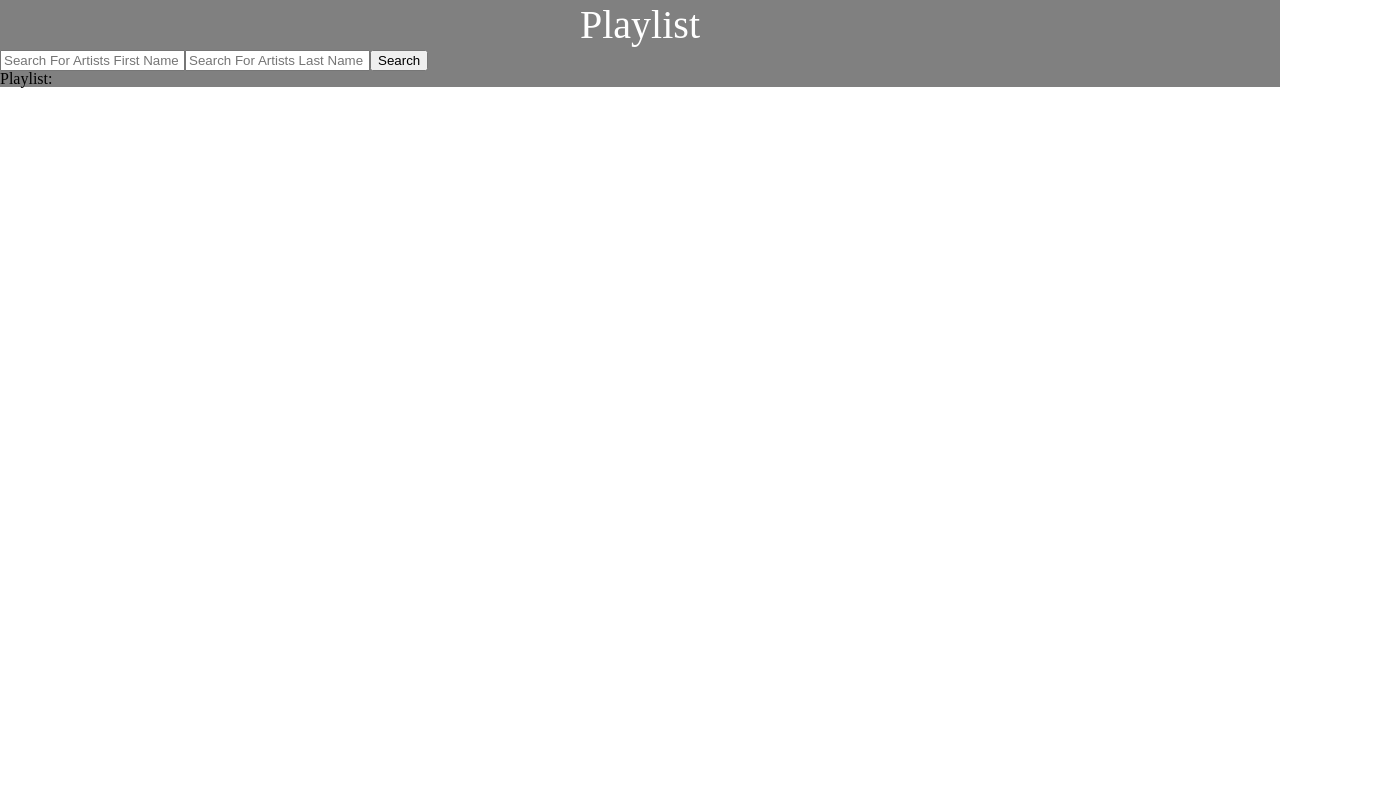
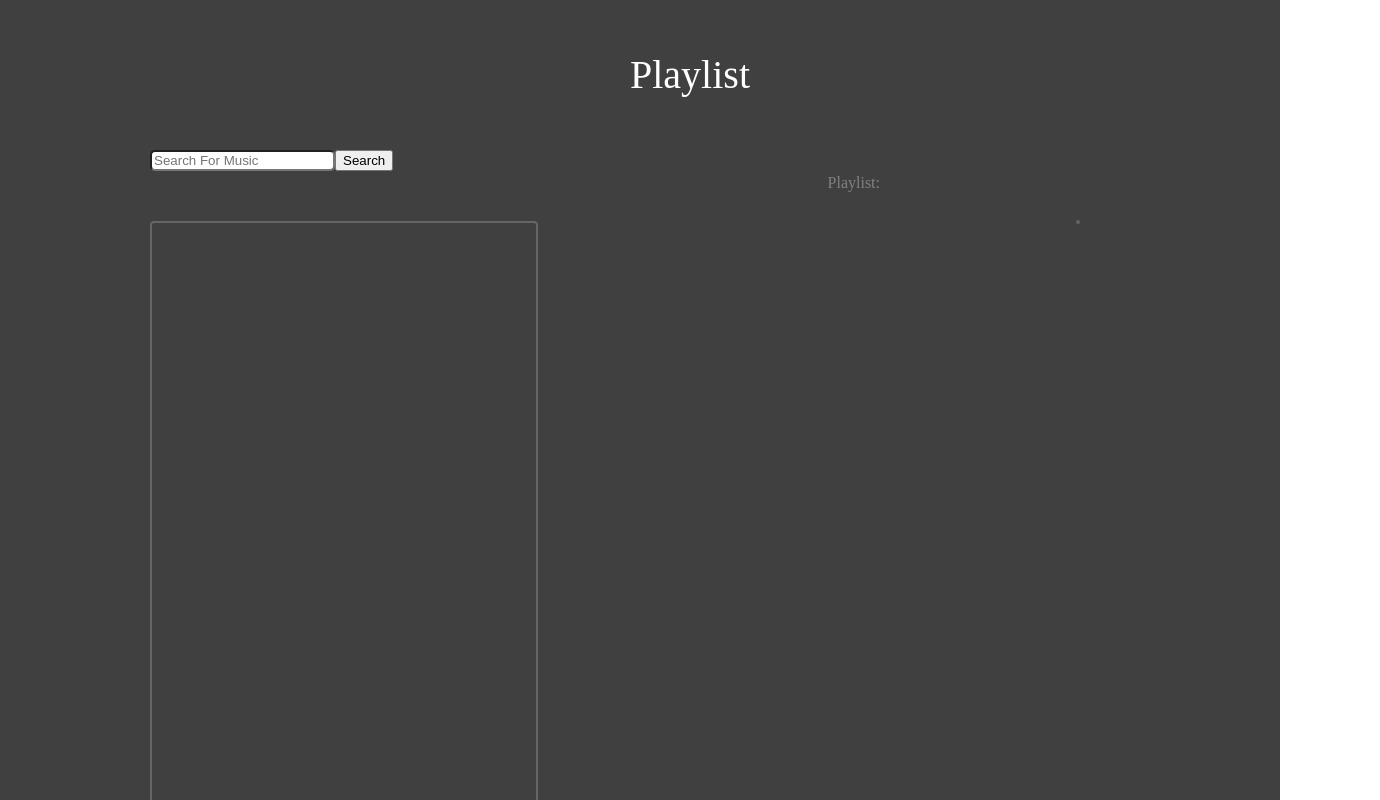
Before and after one commit to jmarc21/PersonalProject1, a React (Create React App) app: page / in a window 1280 px wide. Shown: the top 800 px of the page, 1380 px wide, since content can reach past the window. Built offline with nearby package versions, Linux system fonts and the light colour scheme.

Commit message:
final commit for 11-dec-2017

```diff
--- a/src/App.css
+++ b/src/App.css
@@ -1,3 +1,3 @@
 .app{
-    background: gray;
+    background: rgb(65, 64, 64);
 }
--- a/src/App.js
+++ b/src/App.js
@@ -10,8 +10,8 @@ class App extends Component {
   render() {
     return (
       <div className='app'>
-      <Header />
-      <Search />
+        <Header />
+        <Search />
       </div>
     );
   }
--- a/src/Components/Header/Header.css
+++ b/src/Components/Header/Header.css
@@ -1,9 +1,10 @@
 section{
-    width: 100vw;
+    width: 100%;
     height: 50px;
     display: flex;
     align-items: center;
     justify-content: center;
+    padding: 50px;
 }
 
 .main-title{
--- a/src/Components/Search/Search.css
+++ b/src/Components/Search/Search.css
@@ -0,0 +1,53 @@
+.screen{
+
+}
+.search-input{
+    margin: 0 0 0 150px;
+    border-radius: 5px;
+}
+.content{
+    display: flex;
+    flex-direction: column;
+    justify-content: center;
+}
+ .list{
+    width: 30%;
+    height: 900px;
+    margin: 50px 0 0 150px;
+    color: gray;
+    border: 2px solid rgb(103, 100, 100);
+    border-radius: 4px;
+}
+.playlist{
+    position: absolute;
+    top: 220px;
+    right: 200px;
+    color: gray;
+    border: 2px solid rgb(103, 100, 100);
+    border-radius: 4px;
+}
+.playlist-title{
+    position: absolute;
+    top: 175px;
+    right: 400px;
+    color: gray;
+}
+.playlist-items{
+    color: gray;
+}
+.playlist-button{
+    background: none;
+    border: none;
+}
+.button-delete{
+    background: none;
+    border: none;
+}
+.button-up{
+    background: none;
+    border: none;
+}
+.button-down{
+    background: none;
+    border: none;
+}
--- a/src/Components/Search/Search.js
+++ b/src/Components/Search/Search.js
@@ -9,7 +9,8 @@ export default class Search extends Component {
             artistfirst: '',
             artistlast: '',
             artistRes: [],
-            playlist: []
+            playlist: [],
+            id: 0
         }
     }
 
@@ -20,38 +21,63 @@ export default class Search extends Component {
             artistfirst: val
 
         })
-        console.log(this.state.artistfirst)
-    }
-    updateArtistsLast(val) {
-        this.setState({
-            artistlast: val
-
-        })
-        console.log(this.state.artistlast)
     }
 
     getArtist() {
         let first = this.state.artistfirst;
-        let last = this.state.artistlast;
-        let promise = axios.get(`https://itunes.apple.com/search?term=${first}+${last}&music&limit=10`)
+        let promise = axios.get(`https://itunes.apple.com/search?term=${first}+&music&limit=10`)
         promise.then(res => {
             this.setState({
                 artistRes: res.data.results
             })
-             console.log(this.state.artistRes)
         })
     }
 
-    addToPlaylist(a,b,c,d) {
+    addToPlaylist(a, b, c, d) {
+        let id = this.state.playlist.id;
+
+        let obj = { a: a, b: b, c: c, d: d, id }
         console.log("a,b,c,d", a, b, c, d)
-        let obj = {a:a,b:b,c:c,d:d}
         let promise = axios.post('http://localhost:3001/api/playlist', obj)
+        promise.then(res => {
+            // console.log(res)
+            this.setState({
+                playlist: res.data
+            })
+            console.log(this.state.playlist)
+        })
+    }
+    removeFromPlaylist(eye) {
+        console.log(eye)
+        let id = eye;
+        let promise = axios.delete(`/api/playlist/:${id}`)
         promise.then(res => {
             console.log(res)
             this.setState({
                 playlist: res.data
             })
-             console.log(this.state.playlist)
+        })
+    }
+    moveUp(eye,a,b,c,d){
+        let id = eye;
+        console.log(id)
+        let obj = { a: a, b: b, c: c, d: d}
+        let promise = axios.put(`/api/playlist/:${id}`,obj)
+        promise.then(res => {
+            this.setState({
+                playlist: res.data
+            })
+        })
+    }
+    moveDown(eye,a,b,c,d){
+        let id = eye;
+        console.log(id)
+        let obj = { a: a, b: b, c: c, d: d}
+        let promise = axios.put(`/api/playlist/:${id}`,obj)
+        promise.then(res => {
+            this.setState({
+                playlist: res.data
+            })
         })
     }
 
@@ -59,36 +85,40 @@ export default class Search extends Component {
     render() {
         let list = this.state.artistRes.map((e, i) => {
             return (
-                <div key={i}>
+                <div className='search-list' key={i}>
                     <p>Artist: {e.artistName}</p>
                     <p>Title: {e.trackName}</p>
                     <p>Album: {e.collectionName}</p>
                     <p>Genre: {e.primaryGenreName}</p>
-                    <button onClick={() => this.addToPlaylist(e.artistName,e.trackName,e.collectionName,e.primaryGenreName)}>Add to playlist</button>
+                    <button className='playlist-button' onClick={() => this.addToPlaylist(e.artistName, e.trackName, e.collectionName, e.primaryGenreName)}>Add to playlist</button>
                 </div>
             )
         })
-        console.log(this.state.playlist.length!== 0 ? this.state.playlist.a: null)
-        console.log(this.state.playlist)
-        let playlist = this.state.playlist.map((e,eye)=>{
-            return(
-                <div key={eye}>
-                    <p>Artist: {e.a}</p>
-                    <p>Title: {e.b}</p>
-                    <p>Album: {e.c}</p>
-                    <p>Genre: {e.d}</p>
+        // console.log(this.state.playlist.length!== 0 ? this.state.playlist.a: null)
+        // console.log(this.state.playlist)
+        let playlist = this.state.playlist.map((e, eye) => {
+            return (
+                <div className='playlist-items' key={eye}>
+                    <div>Artist: {e.a}</div>
+                    <div>Title: {e.b}</div>
+                    <div>Album: {e.c}</div>
+                    <div>Genre: {e.d}</div>
+                    <button className='button-delete' onClick={() => this.removeFromPlaylist(eye)}>🚮</button>
+                    <button className='button-up' onClick={() => this.moveUp(eye,e.a,e.b,e.c,e.d)}>⬆️</button>
+                    <button className='button-down' onClick={() => this.moveDown(eye,e.a,e.b,e.c,e.d)}>⬇️</button>
                 </div>
             )
         })
 
         return (
-            <div>
-                <input onChange={e => this.updateArtistsFirst(e.target.value)} placeholder='Search For Artists First Name' />
-                <input onChange={e => this.updateArtistsLast(e.target.value)} placeholder='Search For Artists Last Name' />
-                <button onClick={() => this.getArtist()}>Search</button>
-                {list}
-                <h3>Playlist:</h3>
-                {playlist ? playlist : null}
+            <div className='screen'>
+                <input className='search-input' onChange={e => this.updateArtistsFirst(e.target.value)} placeholder='Search For Music' />
+                <button className='search-button' onClick={() => this.getArtist()}>Search</button>
+                <div className='content'>
+                    <p className='list'>{list}</p>
+                    <h3 className='playlist-title'>Playlist:</h3>
+                    <h6 className='playlist'>{playlist ? playlist : null}</h6>
+                </div>
             </div>
         )
     }
```
Also changed, not shown: src/Components/Buttons/ButtonDel.js (added), src/Components/Buttons/ButtonMov.js (added), 1 other file (tests, documents, lock files or other folders).
